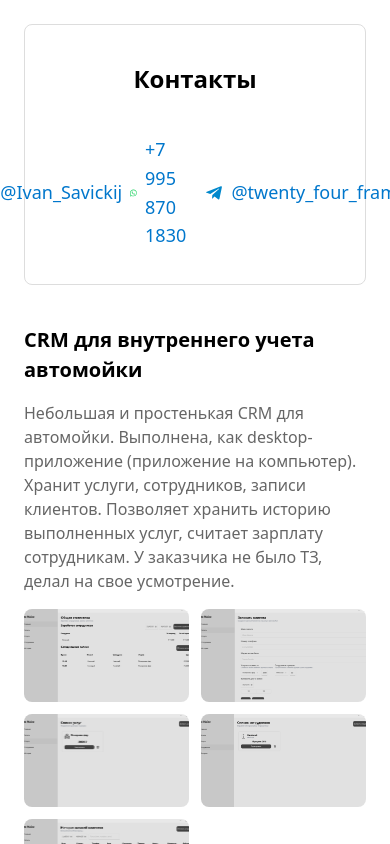
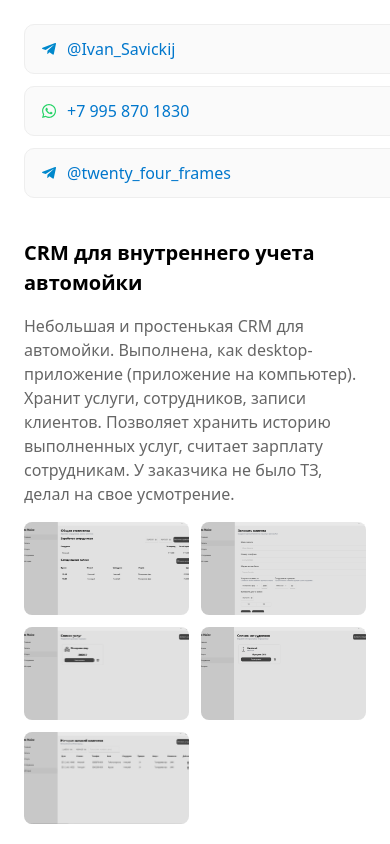
Before and after one commit to InVanSav/portfolio, a React (Vite) app: page / in a window 390 px wide. Shown: the top 844 px of the page. Built offline with nearby package versions, Linux system fonts and the light colour scheme.

Commit message:
Changed UI

```diff
--- a/src/pages/ProjectsPage.css
+++ b/src/pages/ProjectsPage.css
@@ -4,58 +4,72 @@
   padding: 24px;
 }
 
+/* Контакты */
 .contacts-block {
   display: flex;
+  flex-direction: column;
   align-items: center;
-  flex-direction: column;
-  gap: 8px;
+  gap: 16px;
   margin-bottom: 40px;
-  padding: 16px;
-  border: 1px solid #ddd;
-  border-radius: 8px;
 }
 
 .contacts-block h2 {
-  margin-bottom: 12px;
   font-size: 24px;
 }
 
+/* Список */
 .contacts-list {
   list-style: none;
   padding: 0;
-  font-size: 18px;
-  line-height: 1.6;
+  margin: 0;
+  width: 100%;
+
   display: flex;
-  gap: 8px;
+  gap: 12px;
 }
 
-.contacts-list a {
-  color: #0077cc;
-  text-decoration: none;
+/* Элемент */
+.contact-item {
+  display: flex;
+  align-items: center;
+  gap: 10px;
+
+  padding: 12px 16px;
+  border: 1px solid #eee;
+  border-radius: 10px;
+
+  width: 100%;
+  justify-content: center;
+  background: #fafafa;
 }
 
-.contacts-list a:hover {
+/* Ссылки */
+.contact-item a {
+  color: #0077cc;
+  font-size: 18px;
+  text-decoration: none;
+  font-weight: 500;
+}
+
+.contact-item a:hover {
   text-decoration: underline;
 }
 
-.contact-item {
-  display: flex;
-  align-items: center;
-  gap: 8px;
-}
-
+/* 📱 Мобильная версия */
 @media (max-width: 480px) {
   .projects-page {
     padding: 16px;
   }
 
-  .contacts-line {
+  .contacts-list {
     flex-direction: column;
-    align-items: flex-start;
-    gap: 8px;
   }
 
-  .contacts-line a {
+  .contact-item {
+    justify-content: flex-start;
+  }
+
+  .contact-item a {
     font-size: 16px;
   }
 }
--- a/src/pages/ProjectsPage.tsx
+++ b/src/pages/ProjectsPage.tsx
@@ -10,7 +10,6 @@ export function ProjectsPage() {
   return (
     <div className="projects-page">
       <div className="contacts-block">
-        <h2>Контакты</h2>
         <ul className="contacts-list">
           <li className="contact-item">
             <FaTelegramPlane color="#0088cc" />{" "}
```
